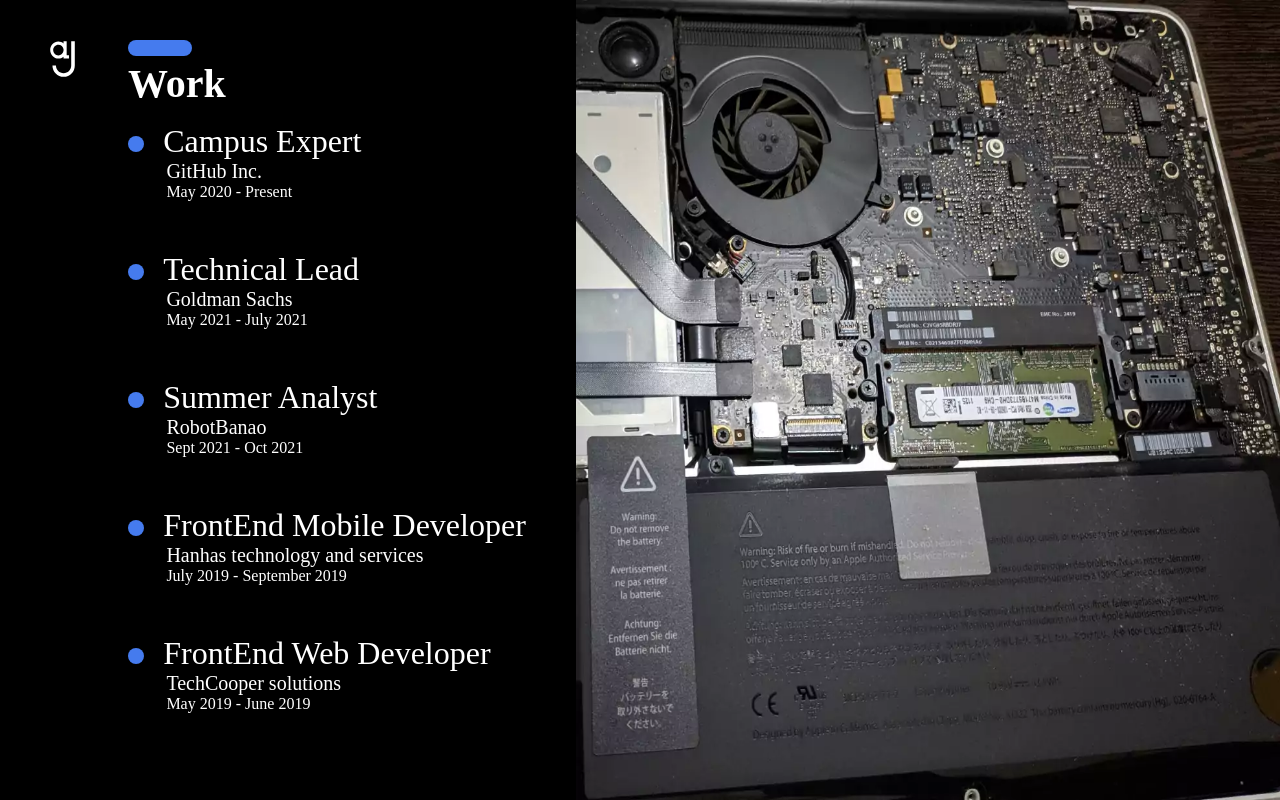
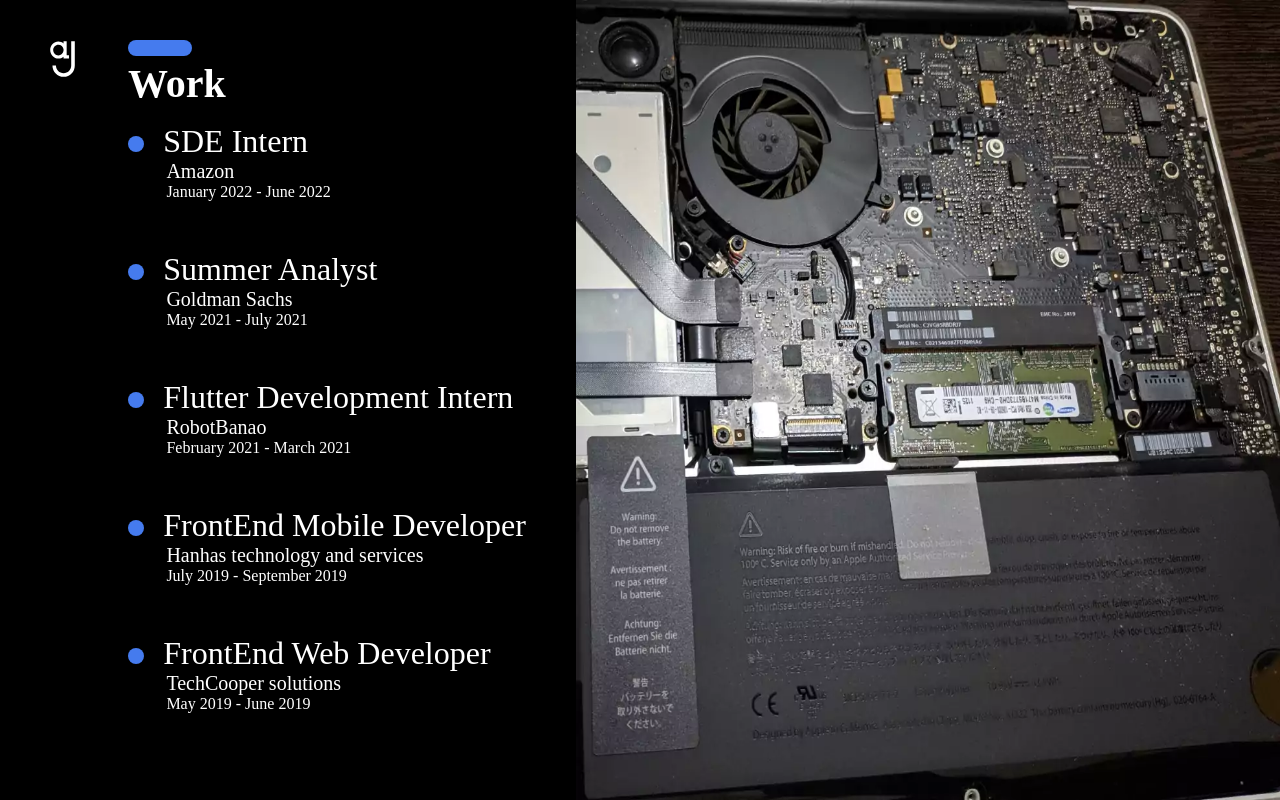
Before and after one commit to devabhixda/portfolio-source, a React (Create React App) app: page /#/workex in a window 1280 px wide. Built offline with nearby package versions, Linux system fonts and the light colour scheme; the HTML template or start-up script is replaced by a standard one.

Commit message:
Update workEx
Signed-off-by: Abhi Jain <devabhixda@gmail.com>

```diff
--- a/src/Home.js
+++ b/src/Home.js
@@ -115,11 +115,6 @@
                         <div className="about">
                             Developer, shutterbug & collaborator
                         </div>
-                            <a href = "https://www.upwork.com/o/profiles/users/~01669d93df1bb5305b/?s=996364627857502209" className="hireme">
-                                <div className="hire">
-                                    Hire Me
-                                </div>
-                            </a>
                     </div>
                 </div>
                 <div className="right">
--- a/src/Sidedrawer.js
+++ b/src/Sidedrawer.js
@@ -54,11 +54,6 @@
             </div>
           </Link>
         </div>
-        <a href="https://www.upwork.com/o/profiles/users/~01669d93df1bb5305b/?s=996364627857502209" className="hireme">
-          <div className="hire">
-            Hire Me
-          </div>
-        </a>
       </div>
     )
   }
--- a/src/WorkEx.js
+++ b/src/WorkEx.js
@@ -41,22 +41,12 @@
                         </div>
                         <div className="bullets">
                             <img src={bullets} className="bullet" />
-                            <span className="course">Campus Expert</span>
+                            <span className="course">SDE Intern</span>
                             <div className="insti">
-                                GitHub Inc.
+                                Amazon
                             </div>
                             <div className="year">
-                                May 2020 - Present
-                            </div>
-                        </div>
-                        <div className="bullets">
-                            <img src={bullets} className="bullet" />
-                            <span className="course">Technical Lead</span>
-                            <div className="insti">
-                                RobotBanao
-                            </div>
-                            <div className="year">
-                                Sept 2021 - Oct 2021
+                                Jan 2022 - June 2022
                             </div>
                         </div>
                         <div className="bullets">
@@ -67,6 +57,16 @@
                             </div>
                             <div className="year">
                                 May 2021 - July 2021
+                            </div>
+                        </div>
+                        <div className="bullets">
+                            <img src={bullets} className="bullet" />
+                            <span className="course">Flutter Development Intern</span>
+                            <div className="insti">
+                                RobotBanao
+                            </div>
+                            <div className="year">
+                                Feb 2021 - Mar 2021
                             </div>
                         </div>
                         <div className="bullets">
@@ -107,17 +107,17 @@
                     </div>
                     <div className="bts">
                         <img src={bullets} className="bt" />
-                        <span className="title">Campus Expert</span>
+                        <span className="title">SDE Intern</span>
                         <div className="pow">
-                            GitHub Inc.
+                            Amazon
                         </div>
                         <div className="time">
-                            May 2020 - Present
+                            January 2022 - June 2022
                         </div>
                     </div>
                     <div className="bts">
                         <img src={bullets} className="bt" />
-                        <span className="title">Technical Lead</span>
+                        <span className="title">Summer Analyst</span>
                         <div className="pow">
                             Goldman Sachs
                         </div>
@@ -127,12 +127,12 @@
                     </div>
                     <div className="bts">
                         <img src={bullets} className="bt" />
-                        <span className="title">Summer Analyst</span>
+                        <span className="title">Flutter Development Intern</span>
                         <div className="pow">
                             RobotBanao
                         </div>
                         <div className="time">
-                            Sept 2021 - Oct 2021
+                            February 2021 - March 2021
                         </div>
                     </div>
                     <div className="bts">
```
